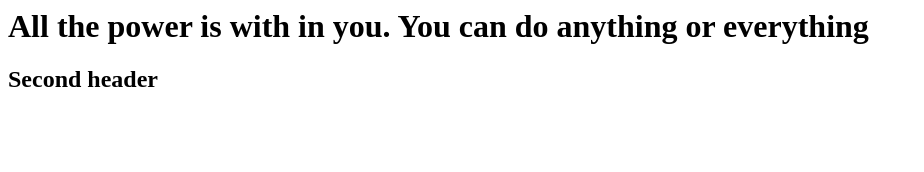
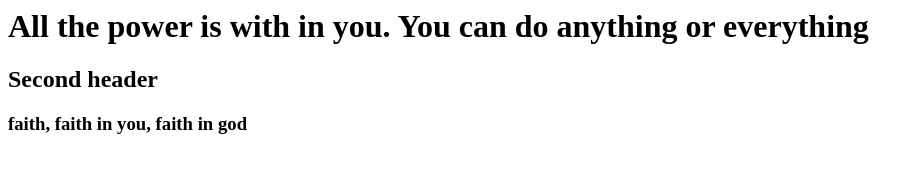
Before and after one commit to ChayaNagu/secondGitRepo, a plain HTML site: page index.html in a window 1280 px wide. Shown: the whole page, without its empty margins (0-924 px from the left). Drawn offline with Linux system fonts and the light colour scheme.

Commit message:
added H3 header

```diff
--- a/index.html
+++ b/index.html
@@ -4,5 +4,6 @@
 		     You can do anything or everything
 		</h1>
 		<h2> Second header </h2>
+		<h3> faith, faith in you, faith in god</h3>
 	</body>
 </html>
```
